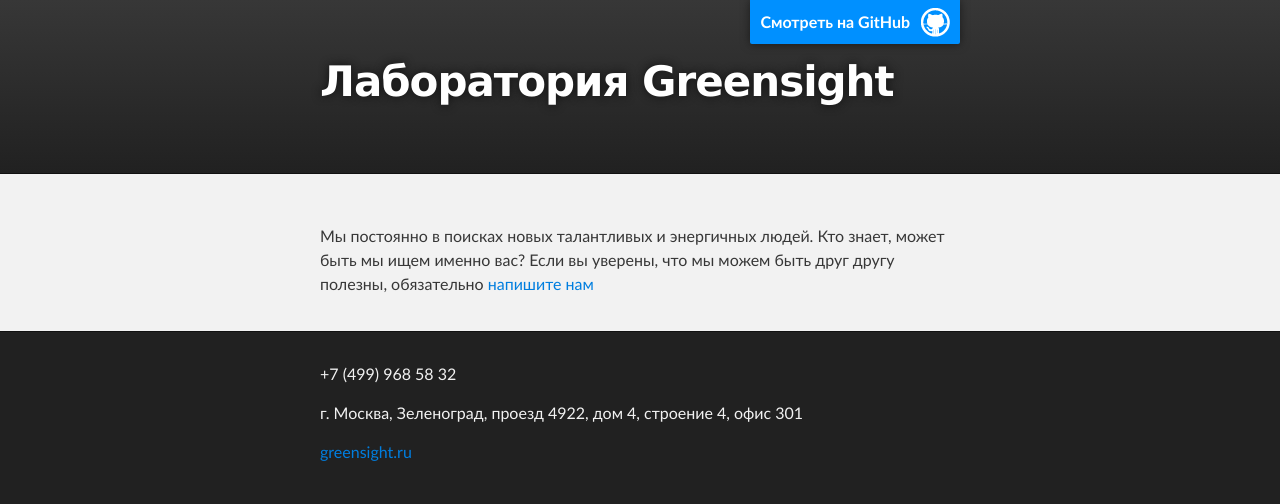
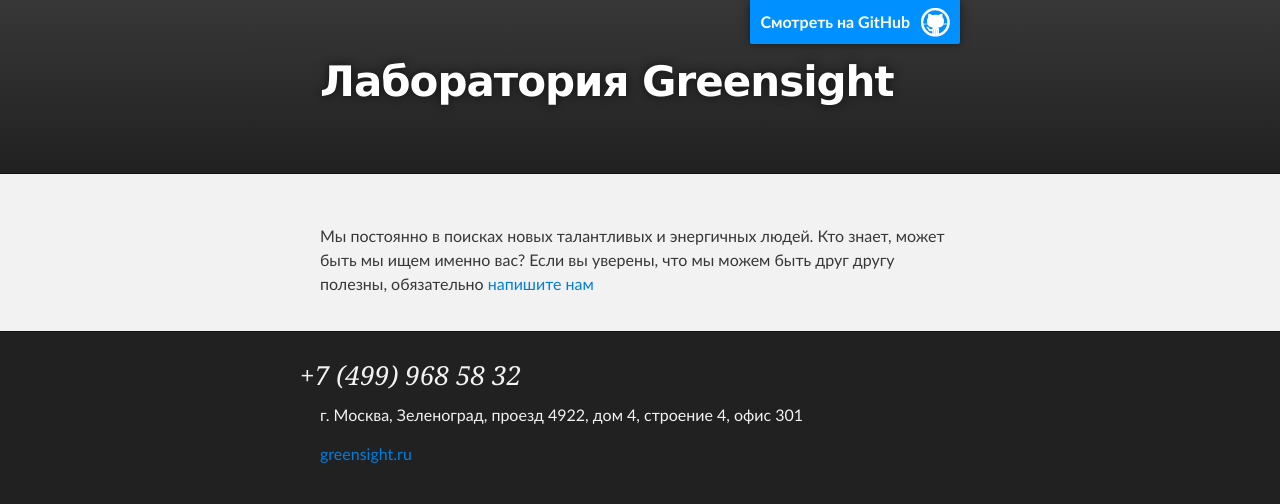
Before and after one commit to greensight/greensight.github.com, a plain HTML site: page index.html in a window 1280 px wide. Drawn offline with Linux system fonts and the light colour scheme.

Commit message:
Обновление стилей

```diff
--- a/stylesheets/stylesheet.css
+++ b/stylesheets/stylesheet.css
@@ -106,6 +106,17 @@ p {
 
 footer p {
   color: #f2f2f2;
+}
+
+footer .phone {
+  font: italic 1.64em/1 Georgia, serif;
+  font-family: Georgia, serif;
+  font-size: 1.64em;
+  font-style: italic;
+  font-variant: normal;
+  font-weight: normal;
+  line-height: 1;
+  margin-left: -20px;
 }
 
 a {
```
